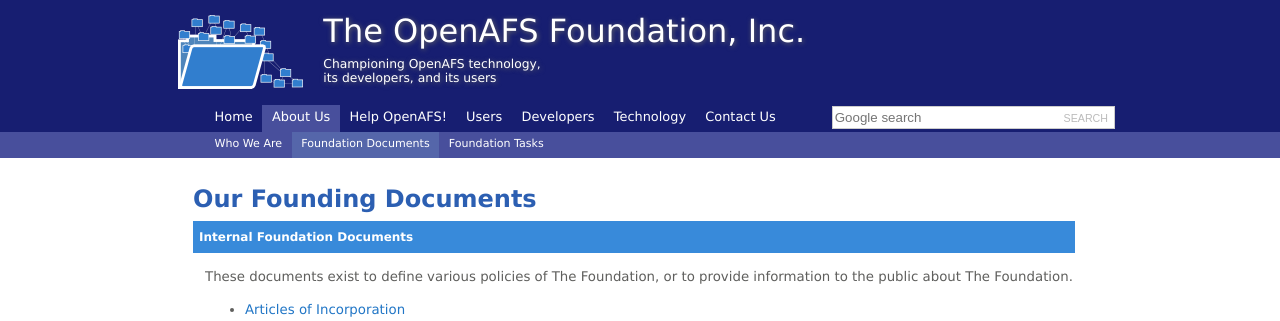
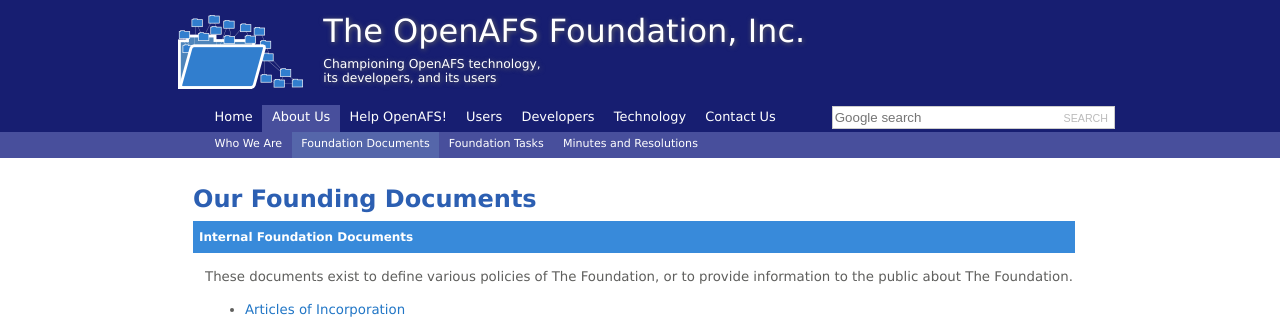
Before and after one commit to openafsfoundation/openafsfoundation.org, a Jekyll site: the page built from docs/index.md, in a window 1280 px wide. Shown: the top 321 px of the page. Built offline with Jekyll 4.4.1, drawn with Linux system fonts in a browser that asks for light colours.

Commit message:
minutes & board decisions page

```diff
--- a/_data/nav.yaml
+++ b/_data/nav.yaml
@@ -27,6 +27,10 @@
 
     - name: Foundation Tasks
       url: about/tasks/
+
+    - name: Minutes and Resolutions
+      id: minutes
+      url: about/minutes/
 
 - name: Help OpenAFS!
   id: help
```
